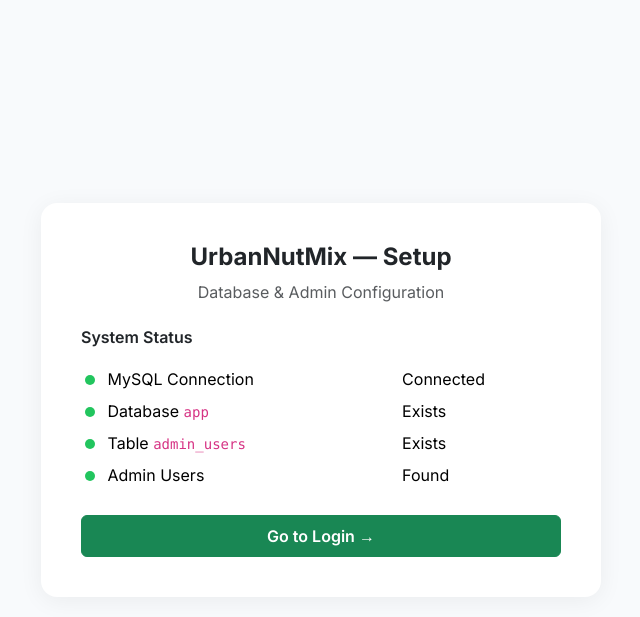
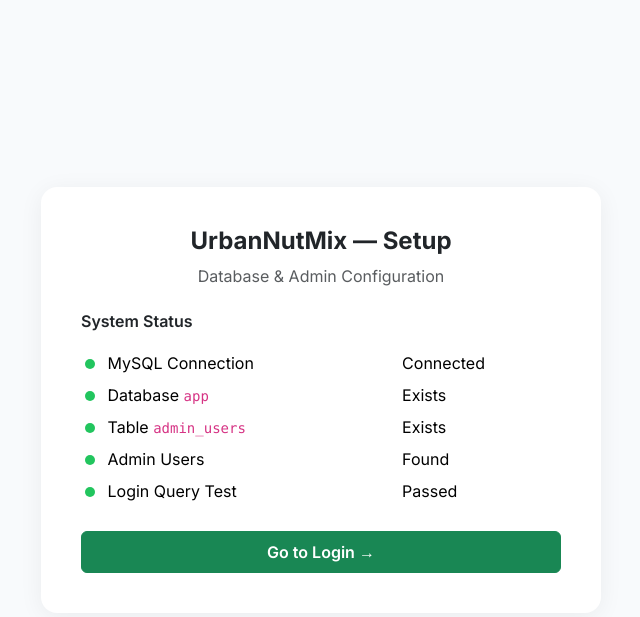
Before and after one commit to Rahul04909/urbannutmix.in, a PHP site: page /admin/setup.php in a window 1280 px wide. Shown: the top 617 px of the page, without its empty margins (319-959 px from the left). Run offline with PHP 8.4, Linux system fonts and the light colour scheme; data comes from the database, SQL or seed files in the repository.

Commit message:
fix(admin): enable PDO emulated prepares so login query works regardless of deployed login.php version; add login query test to setup health check

```diff
--- a/admin/config/database.php
+++ b/admin/config/database.php
@@ -32,7 +32,7 @@ class Database
             $options = [
                 PDO::ATTR_ERRMODE => PDO::ERRMODE_EXCEPTION,
                 PDO::ATTR_DEFAULT_FETCH_MODE => PDO::FETCH_ASSOC,
-                PDO::ATTR_EMULATE_PREPARES => false,
+                PDO::ATTR_EMULATE_PREPARES => true,
                 PDO::ATTR_STRINGIFY_FETCHES => false,
             ];
             self::$instance = new PDO($dsn, $config['username'], $config['password'], $options);
@@ -57,6 +57,7 @@ class Database
             'database' => false,
             'table' => false,
             'users' => false,
+            'login_query' => false,
             'error' => '',
         ];
 
@@ -77,6 +78,15 @@ class Database
                     $stmt = $pdo->query("SELECT COUNT(*) as cnt FROM admin_users");
                     $row = $stmt->fetch();
                     $result['users'] = ((int)$row['cnt']) > 0;
+
+                    $stmt = $pdo->prepare(
+                        'SELECT id, username FROM admin_users
+                         WHERE (username = :username OR email = :email)
+                         AND status = :status
+                         LIMIT 1'
+                    );
+                    $stmt->execute(['username' => 'admin', 'email' => 'admin', 'status' => 'active']);
+                    $result['login_query'] = true;
                 }
             }
         } catch (PDOException $e) {
--- a/admin/setup.php
+++ b/admin/setup.php
@@ -138,6 +138,10 @@ $status = Database::healthCheck();
                     <td><span class="status-dot <?= $status['users'] ? 'ok' : ($status['table'] ? 'fail' : 'fail') ?>"></span> Admin Users</td>
                     <td><?= $status['users'] ? 'Found' : 'None' ?></td>
                 </tr>
+                <tr>
+                    <td><span class="status-dot <?= $status['login_query'] ? 'ok' : 'fail' ?>"></span> Login Query Test</td>
+                    <td><?= $status['login_query'] ? 'Passed' : 'Failed' ?></td>
+                </tr>
             </table>
             <?php if ($status['error']): ?>
                 <div class="text-danger small"><?= htmlspecialchars($status['error']) ?></div>
```
